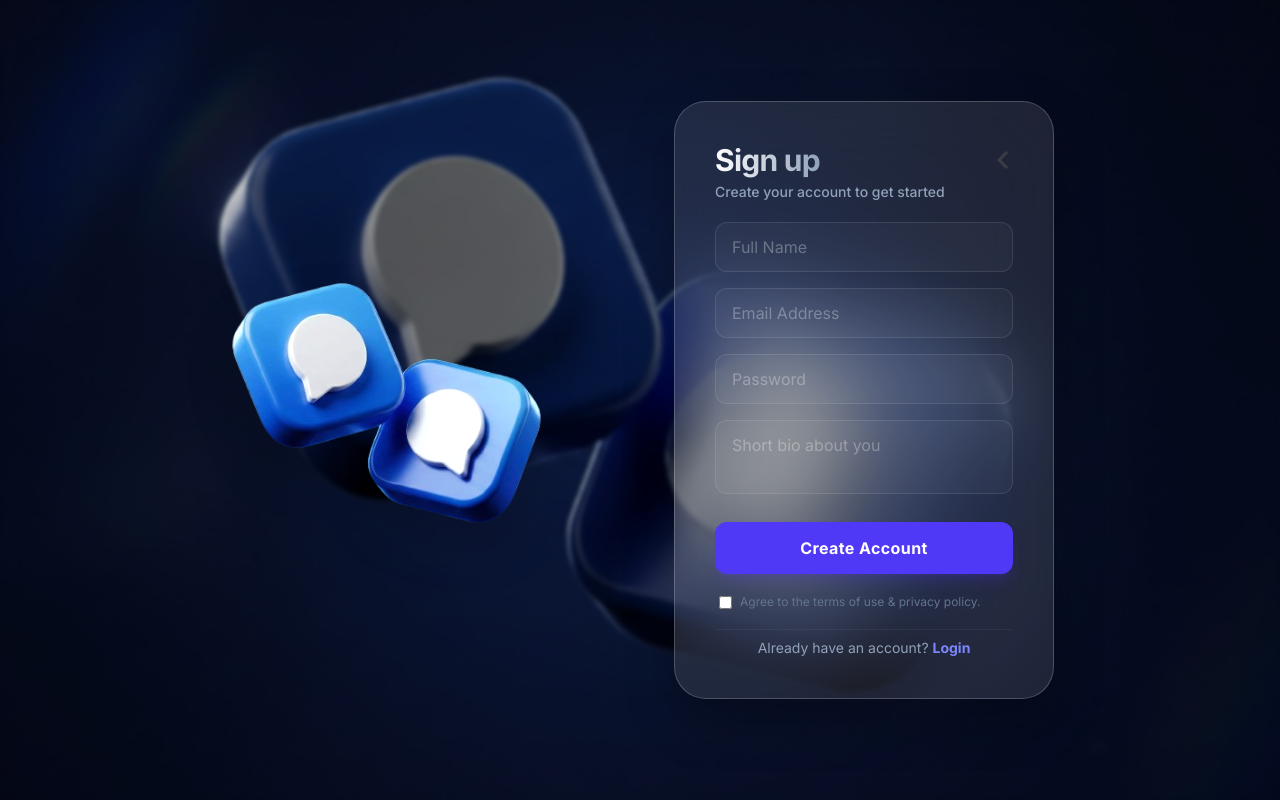
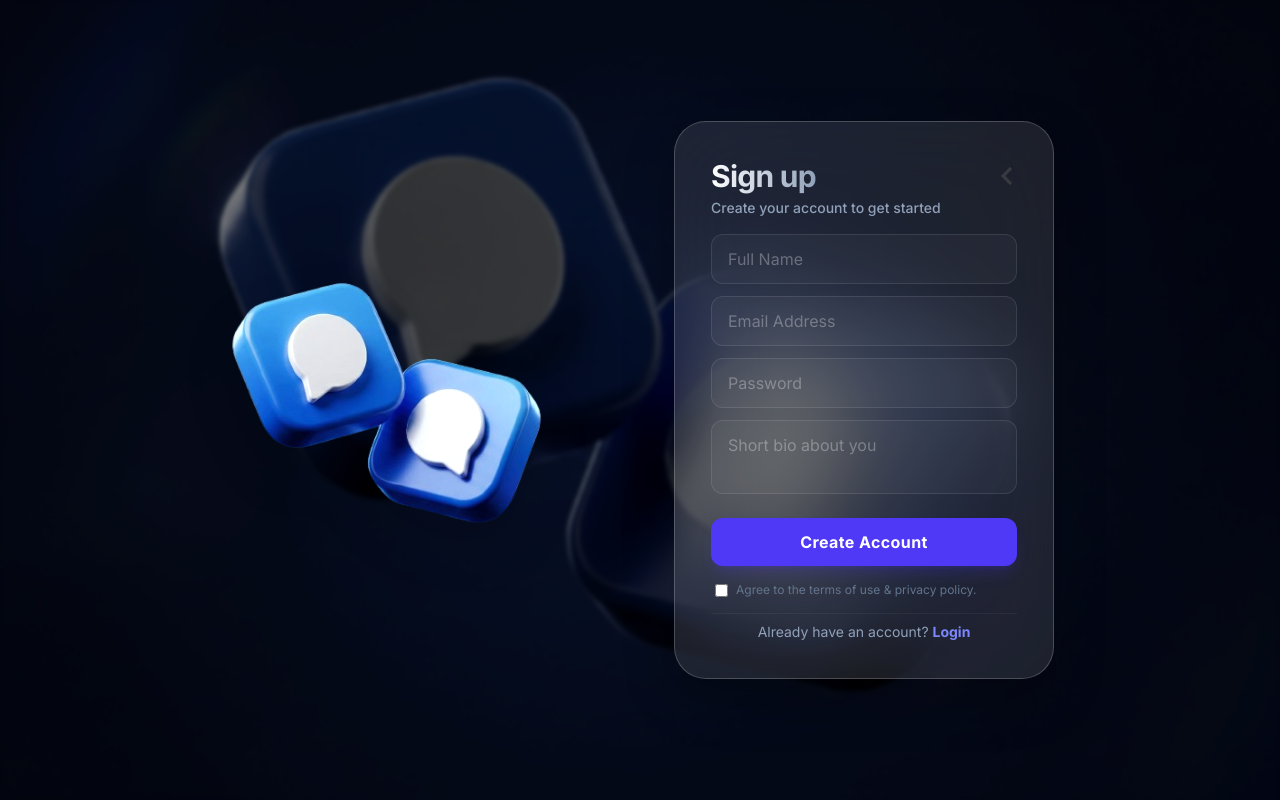
Before and after one commit to asadh-23/hokzChat, a React (Vite) app in the folder client/: page /login in a window 1280 px wide. Built offline with nearby package versions, Linux system fonts and the light colour scheme; no server answers.

Commit message:
bug fixed

```diff
--- a/client/src/App.jsx
+++ b/client/src/App.jsx
@@ -23,11 +23,19 @@ const App = () => {
     }
 
     return (
-        /* Ippo background image fixed aanu, so scroll cheythalum image move aavilla */
+        /* h-screen and overflow-hidden here is key to lock the main body scroll */
+        <div className="relative h-screen w-full overflow-hidden font-inter">
+            {/* Background Layer: Always fixed, never moves */}
             <div
-            className="h-screen w-full bg-cover bg-no-repeat bg-center bg-fixed overflow-hidden"
+                className="fixed inset-0 z-0 bg-cover bg-no-repeat bg-center"
                 style={{ backgroundImage: `url(${assets.bgImage})` }}
-        >
+            />
+
+            {/* Dark Tint Overlay: Ithaanu Glassmorphism-u depth nalkunnath */}
+            <div className="fixed inset-0 z-10 bg-black/40 pointer-events-none" />
+
+            {/* Content Layer: All pages load here */}
+            <div className="relative z-20 h-full w-full overflow-hidden">
                 <Toaster />
                 <Routes>
                     <Route path="/" element={authUser ? <HomePage /> : <Navigate to="/login" />} />
@@ -35,6 +43,7 @@ const App = () => {
                     <Route path="/profile" element={authUser ? <ProfilePage /> : <Navigate to="/login" />} />
                 </Routes>
             </div>
+        </div>
     );
 };
 
--- a/client/src/pages/LoginPage.jsx
+++ b/client/src/pages/LoginPage.jsx
@@ -1,7 +1,7 @@
-import React, { useState } from "react";
+import { useState, useContext } from "react";
 import assets from "../assets/assets";
-import { useContext } from "react";
 import { AuthContext } from "../../context/AuthContext";
+import toast from "react-hot-toast";
 
 const LoginPage = () => {
     const [currState, setCurrState] = useState("Sign up");
@@ -25,20 +25,17 @@ const LoginPage = () => {
     const handleSubmit = (e) => {
         e.preventDefault();
 
-        // common validation
         if (!userData.email || !userData.password) {
             toast.error("Email and password are required");
             return;
         }
 
-        // email format check
         const emailRegex = /^[^\s@]+@[^\s@]+\.[^\s@]+$/;
         if (!emailRegex.test(userData.email)) {
             toast.error("Invalid email address");
             return;
         }
 
-        // signup-only validation
         if (currState === "Sign up") {
             if (!userData.fullName) {
                 toast.error("Full name is required");
@@ -75,8 +72,8 @@ const LoginPage = () => {
                 <form
                     onSubmit={handleSubmit}
                     className="relative border border-white/20 bg-white/10 backdrop-blur-2xl text-white
-                p-6 sm:p-8 md:p-10 flex flex-col gap-4 sm:gap-5 rounded-[2rem] shadow-[0_20px_50px_rgba(0,0,0,0.3)]
-                w-full max-w-[340px] sm:max-w-[380px] max-h-[85vh] overflow-y-auto custom-scrollbar transition-all duration-300"
+                p-6 sm:p-8 md:p-9 flex flex-col gap-3 sm:gap-4 md:gap-4 rounded-[2rem] shadow-[0_20px_50px_rgba(0,0,0,0.3)]
+                w-full max-w-[340px] sm:max-w-[380px] max-h-[85vh] md:max-h-none overflow-y-auto md:overflow-visible custom-scrollbar transition-all duration-300"
                 >
                     {/* Header with improved typography */}
                     <div className="space-y-1">
@@ -96,7 +93,7 @@ const LoginPage = () => {
                     </div>
 
                     {/* Input Fields Container */}
-                    <div className="flex flex-col gap-3 sm:gap-4">
+                    <div className="flex flex-col gap-3 sm:gap-3.5 md:gap-3">
                         {currState === "Sign up" && (
                             <input
                                 type="text"
@@ -144,20 +141,20 @@ const LoginPage = () => {
                     {/* Submit Button with Hover Effects */}
                     <button
                         type="submit"
-                        className="mt-2 bg-indigo-600 hover:bg-indigo-500 active:scale-[0.98]
-                    transition-all py-3 sm:py-3.5 rounded-xl font-bold tracking-wide text-sm sm:text-base shadow-lg shadow-indigo-600/20"
+                        className="mt-1 md:mt-2 bg-indigo-600 hover:bg-indigo-500 active:scale-[0.98]
+                    transition-all py-3 sm:py-3.5 md:py-3 rounded-xl font-bold tracking-wide text-sm sm:text-base shadow-lg shadow-indigo-600/20"
                     >
                         {currState === "Sign up" ? "Create Account" : "Sign In"}
                     </button>
 
                     {/* Terms and Privacy - Smaller on mobile */}
-                    <div className="flex items-start gap-2 text-[10px] sm:text-xs text-slate-500 px-1">
+                    <div className="flex items-start gap-2 text-[10px] sm:text-xs text-slate-500 px-1 md:mt-0">
                         <input type="checkbox" className="accent-indigo-500 cursor-pointer mt-0.5" required />
                         <p className="leading-tight">Agree to the terms of use & privacy policy.</p>
                     </div>
 
                     {/* Toggle - Improved Contrast */}
-                    <p className="text-xs sm:text-sm text-center text-slate-400 pt-2 border-t border-white/5">
+                    <p className="text-xs sm:text-sm text-center text-slate-400 pt-2 md:pt-2 border-t border-white/5">
                         {currState === "Sign up" ? (
                             <>
                                 Already have an account?{" "}
```
Lines whose indentation alone changed are shown as unchanged.
